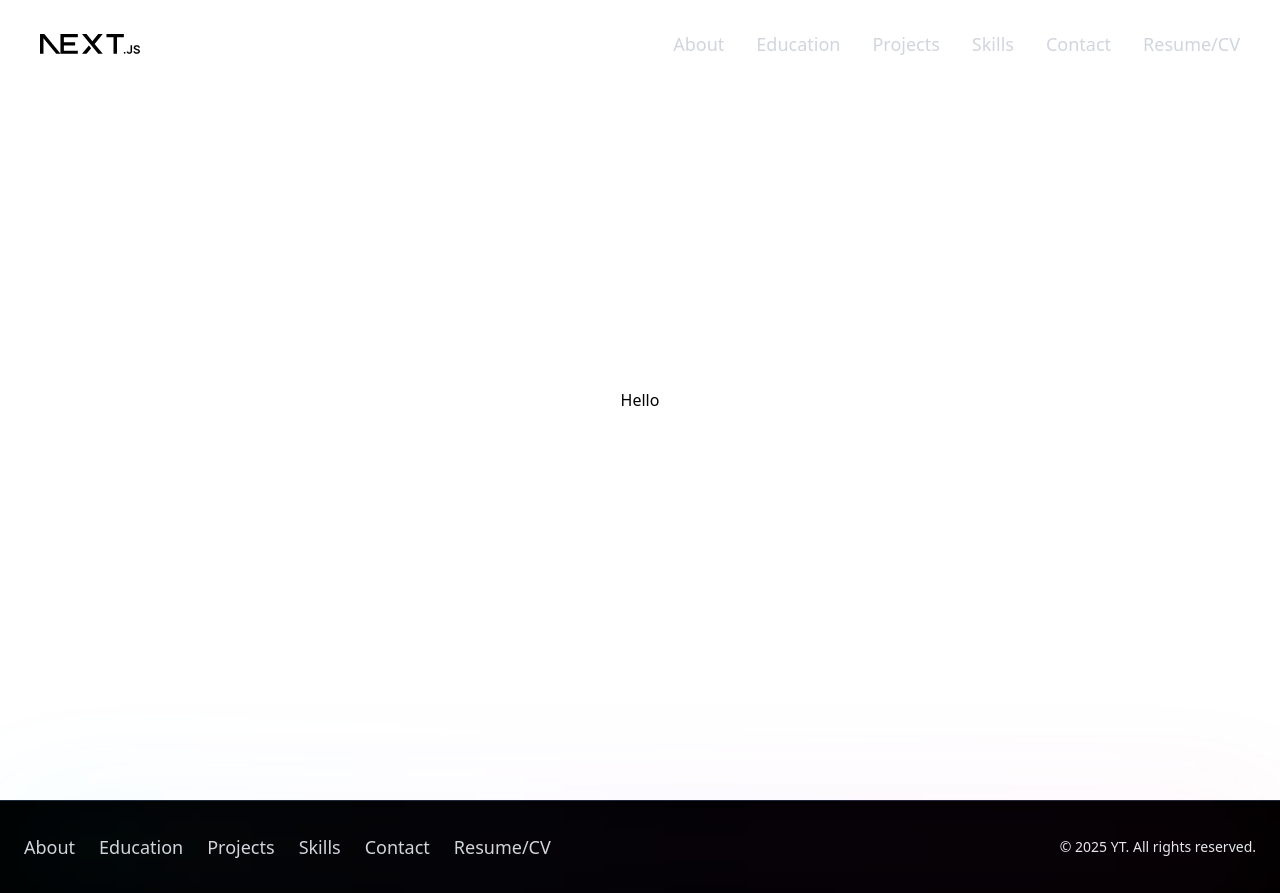
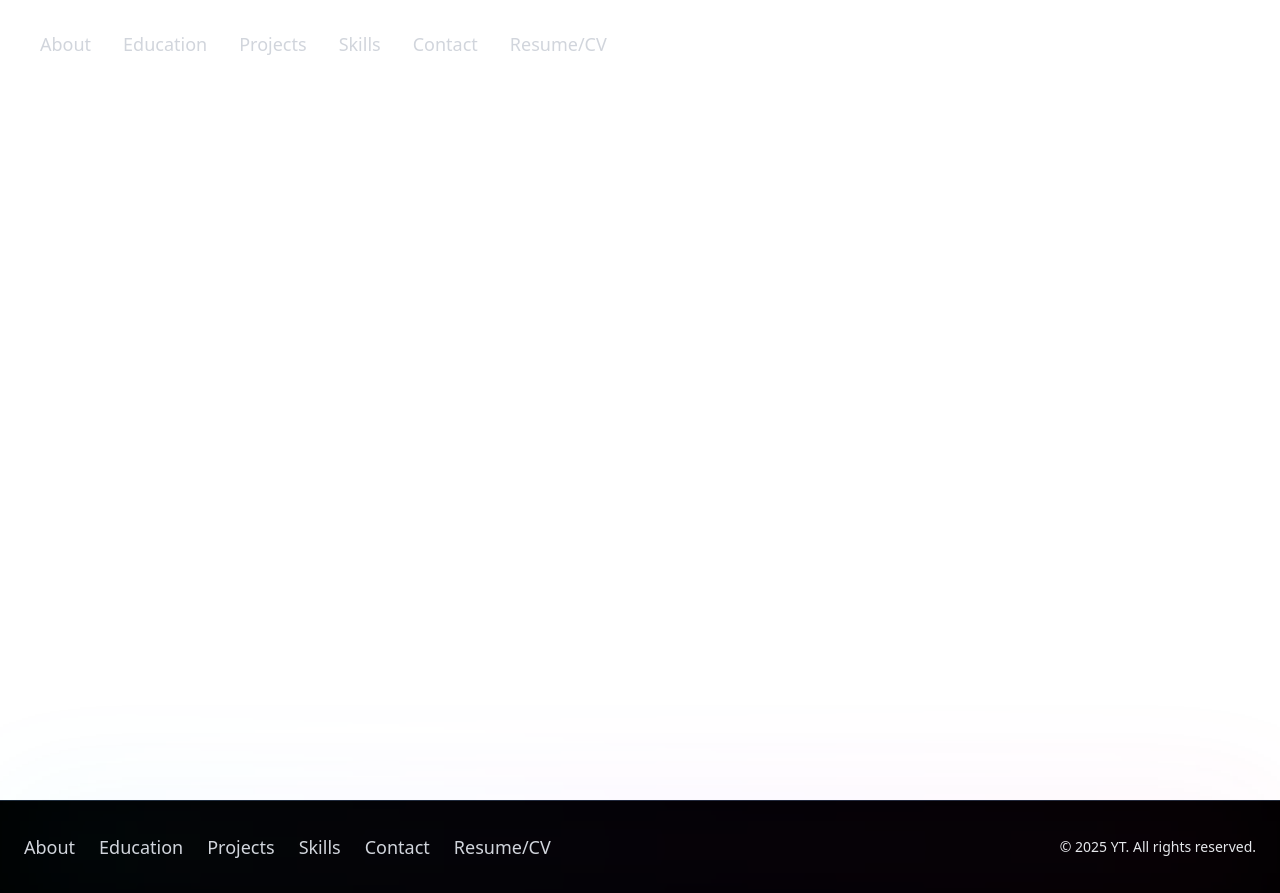
Before and after one commit to CaedusSolo/github-recap, a Next.js app: page / in a window 1280 px wide. Built offline with nearby package versions, Linux system fonts and the light colour scheme.

Commit message:
feat: Remove Next image from nav

```diff
--- a/src/app/page.tsx
+++ b/src/app/page.tsx
@@ -6,9 +6,7 @@ export default function Home() {
   return (
     <>
       <Navbar />
-      <main className="min-h-screen dark:bg-gray-900 flex flex-col w-full items-center justify-center mx-auto">
-        Hello
-      </main>
+      <main className="min-h-screen dark:bg-gray-900 flex flex-col w-full items-center justify-center mx-auto"></main>
       <Footer />
     </>
   );
--- a/src/components/ui/Navbar.tsx
+++ b/src/components/ui/Navbar.tsx
@@ -7,9 +7,6 @@ export default function Navbar() {
     <navbar className="fixed inset-x-0 p-4 z-50 top-0 dark:bg-black backdrop-blur-md">
       <div className="mx-auto px-4 max-w-7xl sm:px-6">
         <div className="flex h-14 items-center justify-between">
-          <Link href="https://google.com">
-            <Image src="/next.svg" alt="Navbar logo" width={100} height={80} />
-          </Link>
           <div className="hidden md:flex items-center space-x-8 text-sm sm:text-base lg:text-lg font-medium">
             <Link
               href="#about"
```
